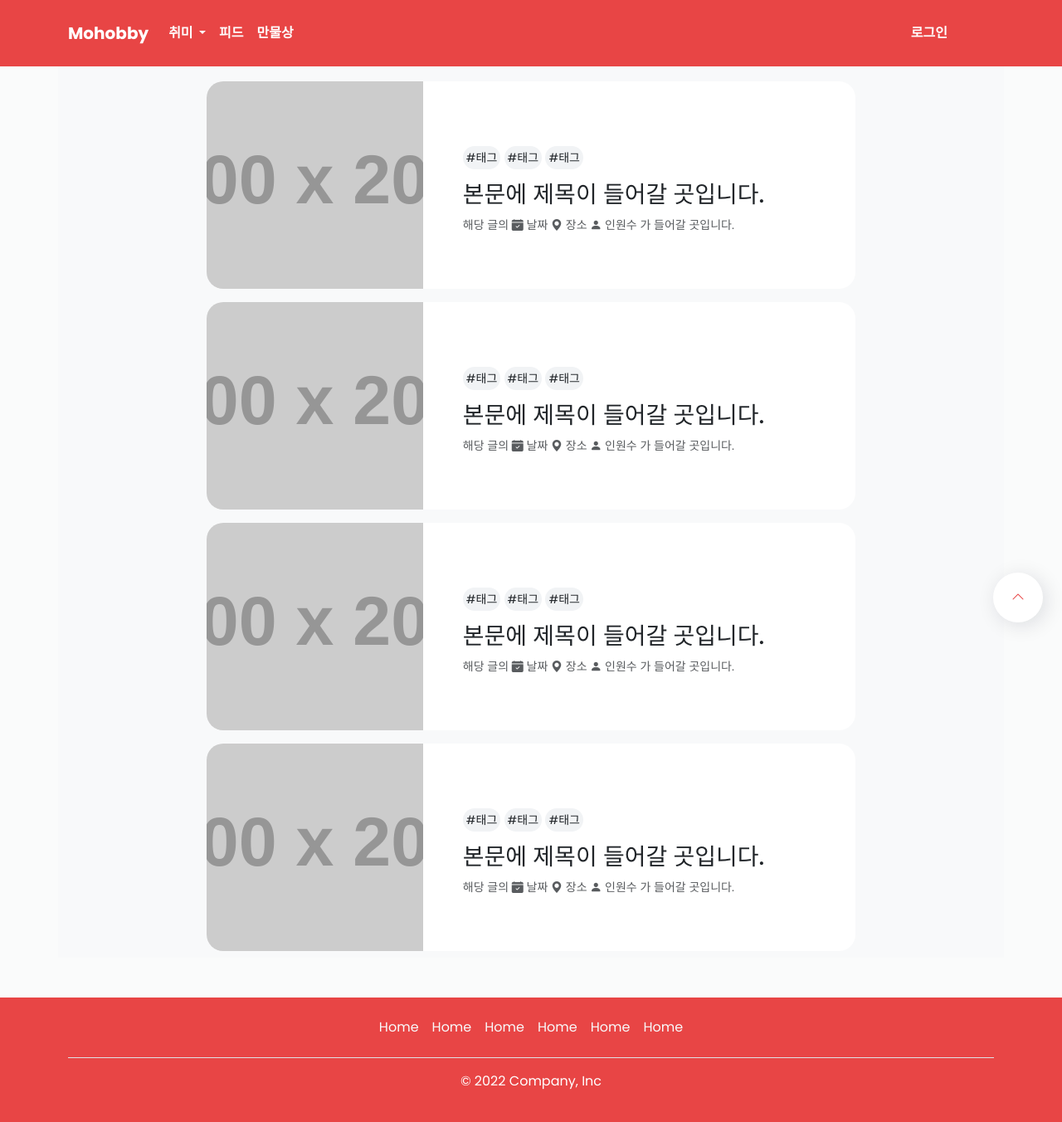
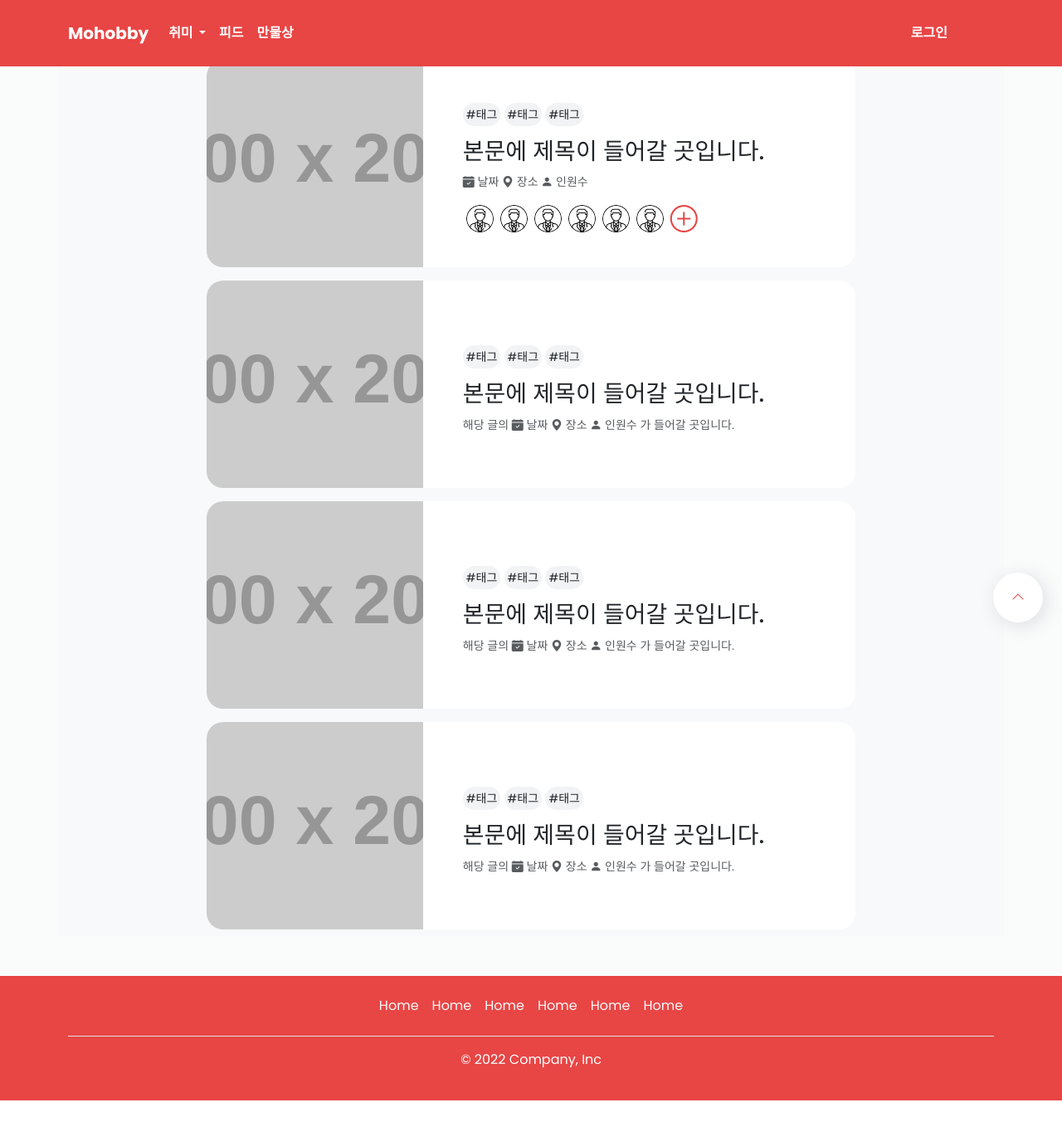
Before and after one commit to midhyun/Mohobby, a Django app: page /hobby/index/tag/1/ in a window 1280 px wide. Shown: the whole page at 83% size. After the commit the page ends 1326 px from the top, so only its background shows below. Run offline with Django 3.2, Linux system fonts and the light colour scheme; grey boxes labelled with a size stand in for pictures from a placeholder-image service; some libraries are stand-ins or nearby versions.

Commit message:
feat : Hobby/게시글 참가자 프로필 추가[이수영]

```diff
--- a/hobby/admin.py
+++ b/hobby/admin.py
@@ -1,5 +1,7 @@
 from django.contrib import admin
 from .models import Categories, Hobby, Tag
+
 # Register your models here.
 admin.site.register(Categories)
 admin.site.register(Tag)
+admin.site.register(Hobby)
--- a/hobby/templates/hobby/tag.html
+++ b/hobby/templates/hobby/tag.html
@@ -2,15 +2,16 @@
 
 {% load django_bootstrap5 %}
 {% load static %}
-{% block css %}{% endblock css %}
+{% block css %}
+<link rel="stylesheet" href="{% static 'css/hobby_index.css' %}">
+{% endblock %}
 
 {% block content %}
-<div>
+<div class="tag_top">
   <div class='container justify-content-center post_page'>
     <div style='width:100%'>
-      <!-- 인기 모임 글 -->
+      <!-- 태그 전체 글 -->
       <div class='my-5'>
-        <h3 class="main_color fw-bold">인기 소셜링</h3>
         <div class="d-flex justify-content-center">
           <div class='d-flex flex-column post_size'>
             <div class='d-flex my-2 post'>
@@ -28,13 +29,22 @@
                   <h3>본문에 제목이 들어갈 곳입니다.
                   </h3>
                   <small class='text-muted'>
-                    해당 글의
+
                     <i class="bi bi-calendar-check-fill"></i>
                     날짜
                     <i class="bi bi-geo-alt-fill"></i>
                     장소
                     <i class="bi bi-person-fill"></i>
-                    인원수 가 들어갈 곳입니다.</small>
+                    인원수</small>
+                  <div class="profil_box d-flex">
+                    <img class="tag_profil" src="{% static 'images/프로필.png' %}">
+                    <img class="tag_profil" src="{% static 'images/프로필.png' %}">
+                    <img class="tag_profil" src="{% static 'images/프로필.png' %}">
+                    <img class="tag_profil" src="{% static 'images/프로필.png' %}">
+                    <img class="tag_profil" src="{% static 'images/프로필.png' %}">
+                    <img class="tag_profil" src="{% static 'images/프로필.png' %}">
+                    <i class="bi bi-plus-circle"></i>
+                  </div>
                 </div>
               </div>
             </div>
--- a/static/css/hobby_index.css
+++ b/static/css/hobby_index.css
@@ -24,14 +24,57 @@
     width: 100%;
 }
 
+.tag_profil {
+    width: 33px;
+    height: 33px;
+    border-radius: 50%;
+    margin: 4px
+}
+
+.bi-plus-circle {
+    color: #E84545;
+    font-size: 33px;
+    margin: 4px;
+    line-height: 25px;
+}
+
+.tag_top {
+    margin-top: 5%;
+}
+
 @media (max-width: 767px) {
     .tag_box {
         height: 180px;
         width: 100%;
     }
+
+    .tag_profil {
+        width: 28px;
+        height: 28px;
+        border-radius: 50%;
+        margin: 3px
+    }
+
+    .bi-plus-circle {
+        color: #E84545;
+        font-size: 28px;
+        margin: 3px;
+        line-height: 25px;
+    }
+
+    .tag_top {
+        margin-top: 15%;
+    }
+
 }
 
 .index_title {
     color: #E84545;
 
 }
+
+
+.profil_box {
+    margin-top: 12px;
+
+}
```
Also changed, not shown: hobby/migrations/0001_initial.py, hobby/migrations/0004_tag_category.py (deleted), static/images/프로필.png (added).
